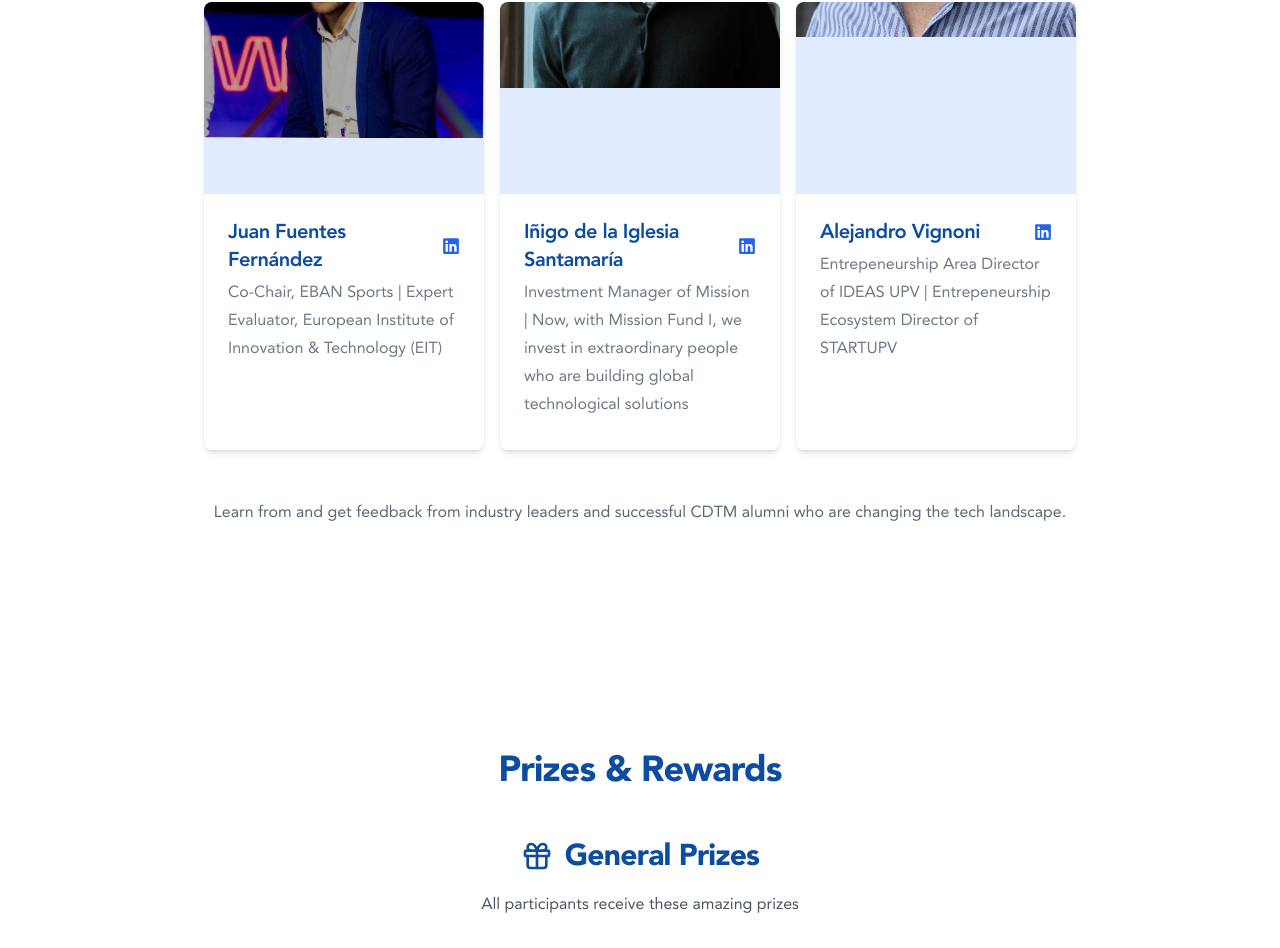
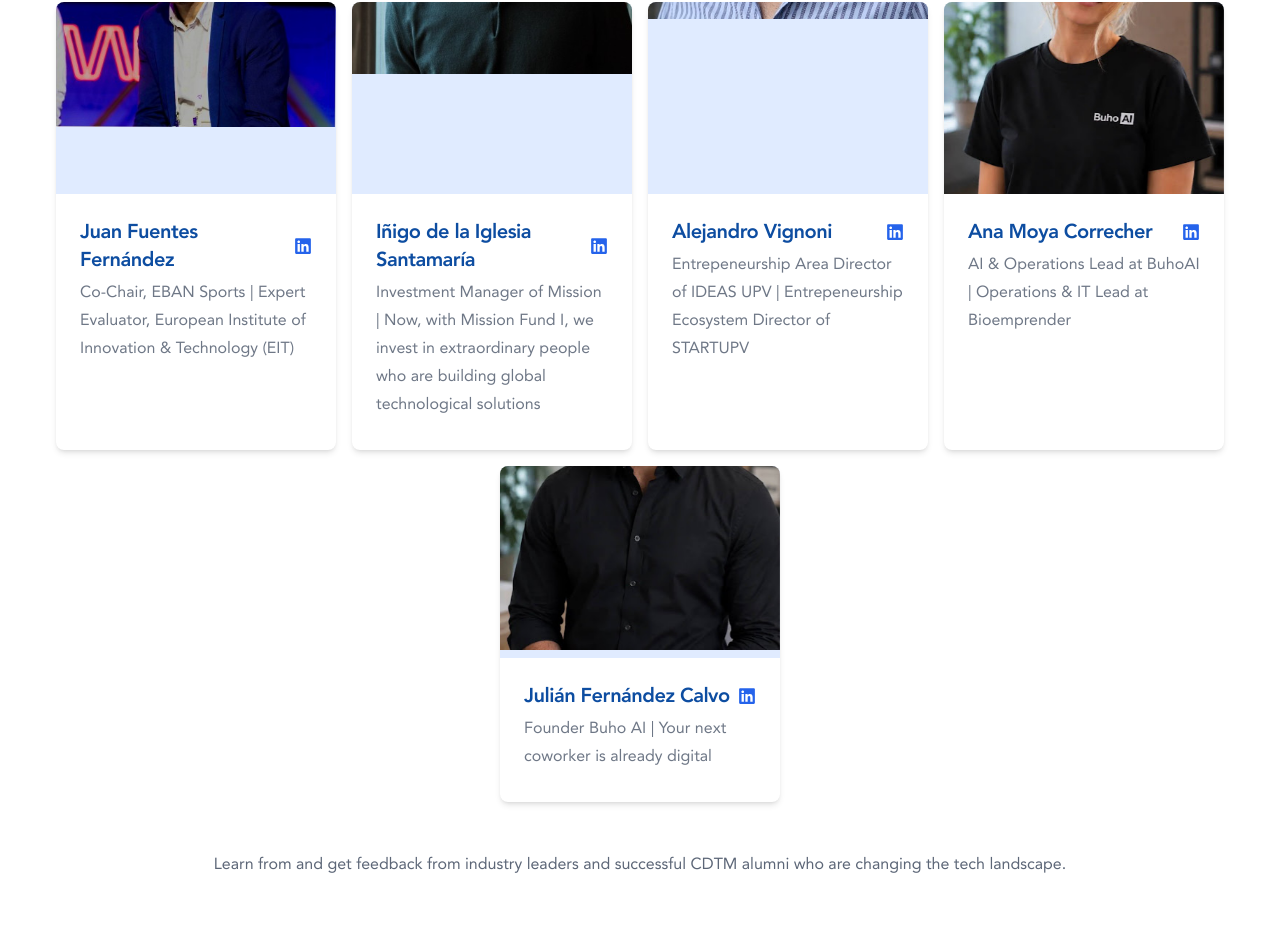
Before and after one commit to CDTM-Valencia/Website, a React (Vite) app: page / in a window 1280 px wide. Shown: the part 3074-4022 px from the top of the page. Built offline with nearby package versions, Linux system fonts and the light colour scheme.

Commit message:
Added two new speakers

```diff
--- a/src/constants/speakers.ts
+++ b/src/constants/speakers.ts
@@ -31,6 +31,22 @@ export const SPEAKERS: Speaker[] = [
     cdtmClass: "",
     image: "/images/speaker/alejo_vigno.jpg",
     linkedin: "https://www.linkedin.com/in/alejovigno/",
+  },
+  {
+    name: "Ana Moya Correcher",
+    title: "AI & Operations Lead at BuhoAI | Operations & IT Lead at Bioemprender",
+    company: "",
+    cdtmClass: "",
+    image: "/images/speaker/ana_moya.jpg",
+    linkedin: "https://www.linkedin.com/in/anamoyac/",
+  },
+  {
+    name: "Julián Fernández Calvo",
+    title: "Founder Buho AI | Your next coworker is already digital",
+    company: "",
+    cdtmClass: "",
+    image: "/images/speaker/julian_fer.jpg",
+    linkedin: "https://www.linkedin.com/in/julianfernandez-iaenmurcia/",
   }
   /*{
     name: "Ferran Pla Cardona",
```
Also changed, not shown: public/images/speaker/ana_moya.jpg (added), public/images/speaker/julian_fer.jpg (added).
